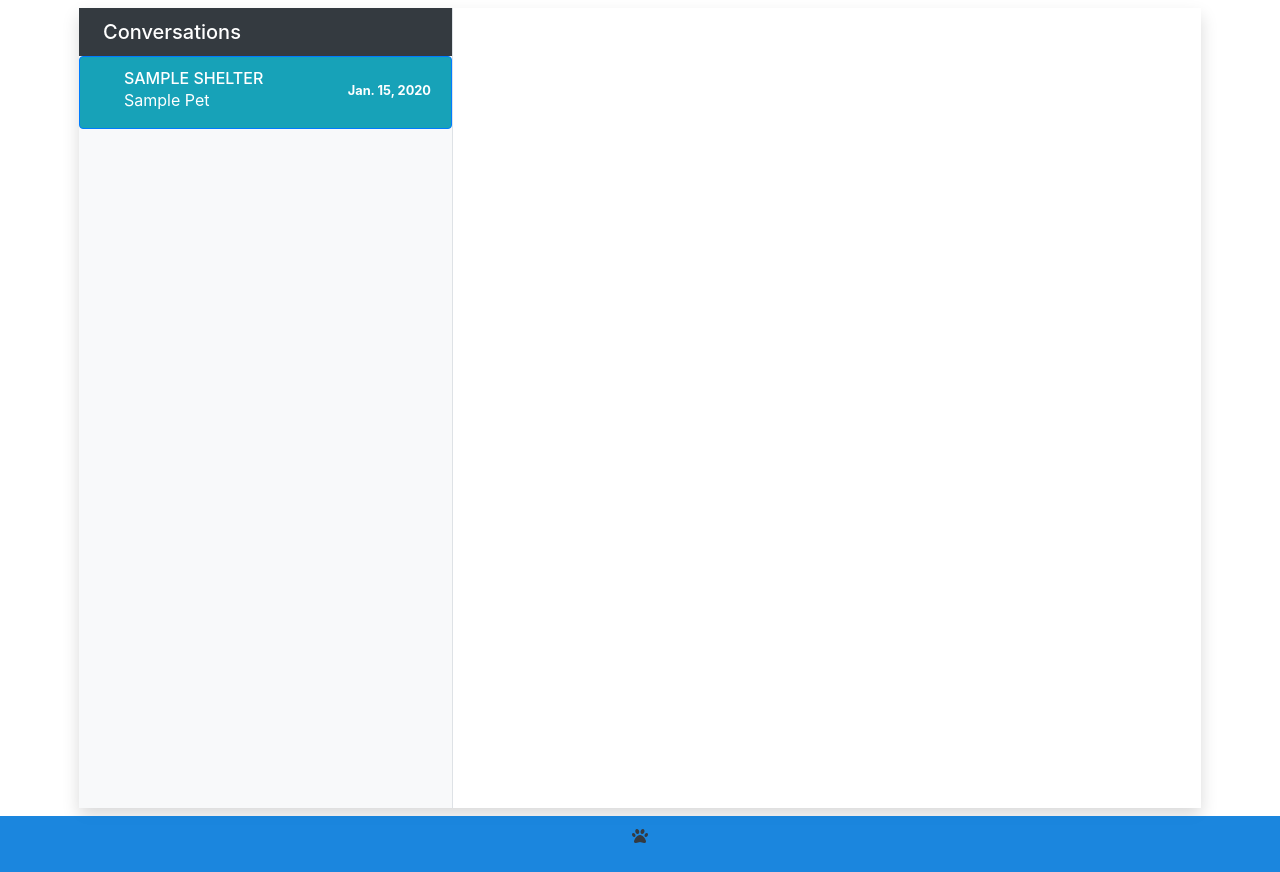
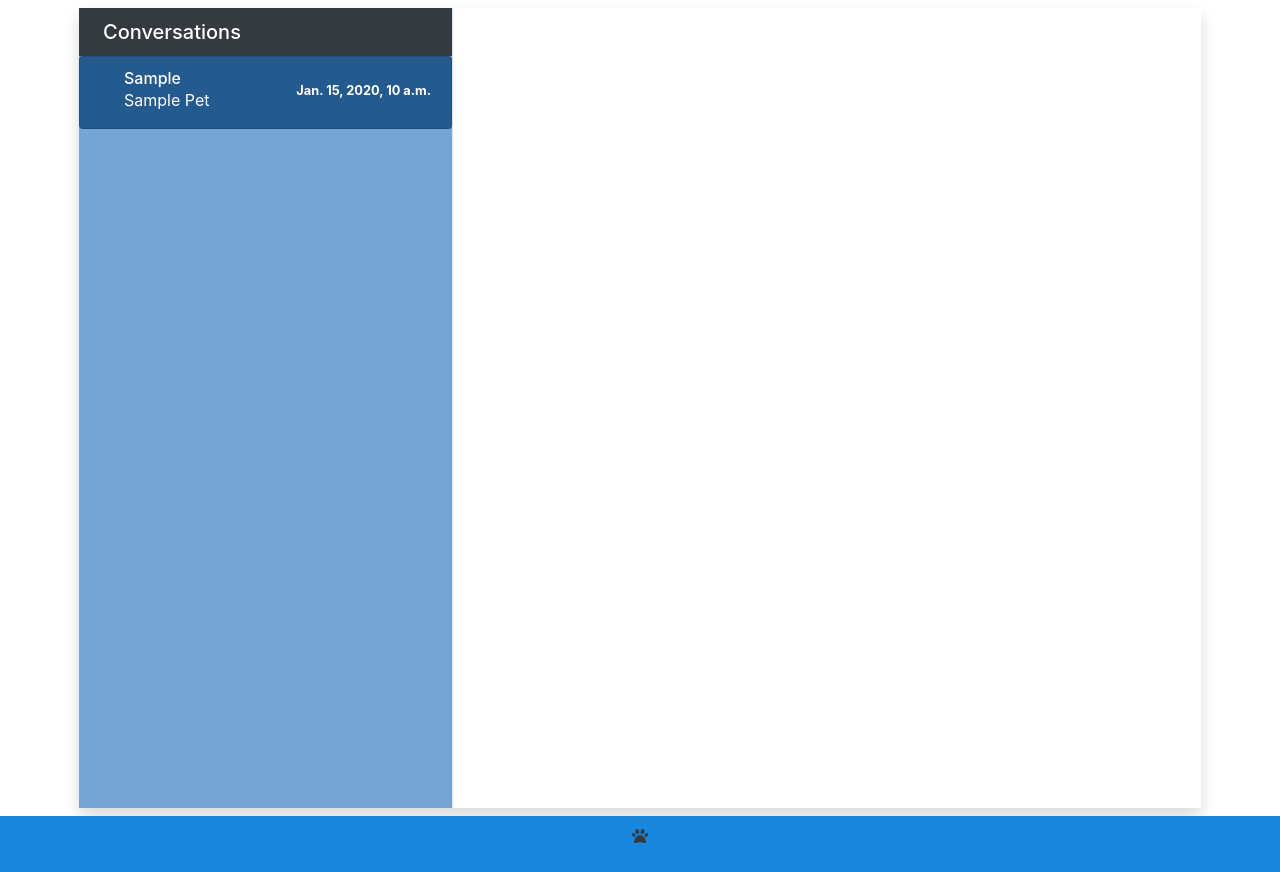
Before and after one commit to JorgeVidalCano/petShelter, a Django app: page /message/board/ in a window 1280 px wide. Shown: the part 57-929 px from the top of the page. Run offline with Django 3.2, Linux system fonts and the light colour scheme; a user stored in the database is signed in; tables that the repository leaves empty hold one stand-in row (values such as "Sample post"); parts of the project's set-up code (start-up, migrations or seed data) failed here and were passed over; some libraries are stand-ins or nearby versions.

Commit message:
Basic message app done

```diff
--- a/contactMessages/admin.py
+++ b/contactMessages/admin.py
@@ -7,4 +7,4 @@
 
 @admin.register(Message)
 class MessageAdmin(admin.ModelAdmin):
-    list_display = ['sender', 'receiver','chatroom','message','read', 'date_created']
+    list_display = ['sender', 'chatroom','message','read', 'date_created']
--- a/contactMessages/templates/BoardMessage.html
+++ b/contactMessages/templates/BoardMessage.html
@@ -1,8 +1,8 @@
 {% extends "shareblocks/base.html" %}
 {% block content %}
 <div class="container py-2 px-4">
-    <div class="row  overflow-hidden shadow">
-      <div class="col-4 px-0 bg-light border-right min-vh-100">
+    <div class="row overflow-hidden shadow min-vh-100 min-vh-250">
+      <div class="col-4 px-0 border-right board-Message-left">
         <div class="">
           <div class="text-white px-4 py-2 bg-dark">
             <p class="h5 mb-0 py-1">Conversations</p>
@@ -11,12 +11,16 @@
           {% for r in chatRooms %}
           <div class="messages-box ">
             <div class="list-group">
-              <a class="list-group-item list-group-item-action active text-white bg-info chatRoom" href="{% url 'show-messages' r.slug %}">
+              <a class="list-group-item list-group-item-action text-white chatRoom" href="{% url 'show-messages' r.slug %}">
                 <div class="media">
                   <div class="media-body ml-4">
                     <div class="d-flex align-items-center justify-content-between mb-1">
                       <div>
-                        <h6 class="mb-0">{{ r.shelter.name|upper }}</h6>
+                        {% if user.is_staff %}
+                        <h6 class="mb-0">{{ r.sender.username|title }}</h6>
+                        {% else %}
+                        <h6 class="mb-0">{{ r.shelter.name|title }}</h6>
+                        {% endif %}
                         <span class="mb-0">{{ r.pet.name|title }}</span>
                       </div>
                       <small class="small font-weight-bold">{{ r.date_created }}</small>
@@ -31,9 +35,10 @@
         </div>
       </div>
       <!-- Chat Box-->
-      <div class="col-8 px-0">
-        <div id="message" class="px-4 py-5 chat-box bg-white">
+      <div class="col-8 px-0 min-vh-0 max-vh-250">
+        <div id="message" class="px-4 py-5 chat-box bg-white scroll-bar-message">
           <!-- Sender Message-->
+
           {% for m in message %}
             {% if m.sender == request.user %}
             <!-- Reciever Message-->
@@ -59,12 +64,10 @@
             {% endif %}
           {% endfor %}
         <!-- Typing area -->
-
+      </div>
         <form id="answerForm" method="POST" data-url="" class="bg-light">
           {% csrf_token %}
-
         </form>
-      </div>
     </div>
   </div>
 
--- a/contactMessages/views.py
+++ b/contactMessages/views.py
@@ -13,7 +13,7 @@
 )
 from mainApp.models import Pet, Shelter
 from .forms import CommentForm
-from django.db.models import Q
+
 
 
 class BoardMessage(LoginRequiredMixin, ListView):
@@ -30,16 +30,15 @@
         # adds new data
         context['titleTab'] = 'Messages'
         context['titlePage'] = 'Check your messages'
-        haveShelter = Shelter.objects.filter(manager=self.request.user)
-        if haveShelter.exists():
-            filters = {'shelter':haveShelter[0]}
+
+        if self.request.user.is_staff:
+            filters = {'shelter': Shelter.objects.get(manager=self.request.user)}
         else:
             filters = {'sender':self.request.user}
+        #filters = {'sender':self.request.user}
         context.update({
-            # 'chatRooms': ChatRoom.objects.filter(sender=self.request.user).order_by('-date_created')
-
             'chatRooms': ChatRoom.objects.filter(**filters).order_by('-date_created')
-        })
+                        })
 
         return context
 
@@ -49,13 +48,16 @@
     model = Message
 
     def get(self, request, *args, **kwargs):
-        message = Message.objects.filter(chatroom__slug=self.kwargs['slug'])
+        message = Message.objects.filter(chatroom__slug=self.kwargs['slug']).order_by('-date_created')
+
+        #message.markAsRead(self.request.user)
         message_serialized = serializers.serialize('json', list(message))
         newMessageUrl = self.request.path_info + "newMessage/"
         return JsonResponse({
             'messages':message_serialized,
             'user_id': self.request.user.id,
-            'user_sender': message[0].sender.username.title(),
+            'user_sender': message[0].chatroom.sender.username.title(),
+            #'user_receiver': message[0].chatroom.shelter.manager.username.title(),
             'newMessageUrl': newMessageUrl}, status=200)
 
     def form_valid(self, form):
@@ -63,11 +65,11 @@
         chatRoom = ChatRoom.objects.filter(slug=self.kwargs['slug'])
 
         form.instance.sender = self.request.user
-        form.instance.receiver = chatRoom[0].shelter.manager
-        form.instance.chatroom = chatRoom
+        #form.instance.receiver = chatRoom[0].shelter.manager
+        form.instance.chatroom = chatRoom[0]
         form.save()
 
-        return JsonResponse({"instance": "Message sent."}, status=200)
+        return JsonResponse({"message": form.cleaned_data.get('message')}, status=200)
 
     def form_invalid(self, form):
         for m, e in form.errors.as_data().items():
@@ -85,16 +87,10 @@
 
     def form_valid(self, form):
         pet = Pet.objects.get(slug=self.kwargs['pet'])
-        newChat = ChatRoom.objects.filter(shelter= pet.shelter, sender= self.request.user, pet= pet)
-
-        if newChat.exists():
-            newChat = newChat[0]
-        else:
-            newChat = ChatRoom.objects.create(shelter= pet.shelter, sender= self.request.user, pet= pet)
-
+        newChat = ChatRoom.objects.get_or_create(shelter= pet.shelter, sender= self.request.user, pet= pet)
         form.instance.sender = self.request.user
-        form.instance.receiver = pet.shelter.manager
-        form.instance.chatroom = newChat
+        #form.instance.receiver = pet.shelter.manager
+        form.instance.chatroom = newChat[0]
         form.save()
         return JsonResponse({"instance": "Message sent."}, status=200)
 
--- a/mainApp/static/mainApp/javascript/ajaxComments.js
+++ b/mainApp/static/mainApp/javascript/ajaxComments.js
@@ -43,7 +43,8 @@
     event.preventDefault();
     var $formData = $(this).serialize();
     var $endpoint = window.location.origin + $(this).attr("href") || window.location.href
-
+    $(".activeChatRoom").removeClass("activeChatRoom");
+    $(this).addClass("activeChatRoom");
     $.ajax({
       method: "GET",
       url: $endpoint,
@@ -52,34 +53,35 @@
       error: handleFormError,
     })
     function handleFormSuccess(data, textStatus, jqXHR){
-      //console.log(data)
       console.log(textStatus)
       console.log(jqXHR)
 
-      $(".comment").empty(); // deletes the last conversation
-      $(".commentForm").empty();
+      $(".comment").remove(); // deletes the last conversation
+      $(".commentForm").remove(); // deletes the form
+
       var message = JSON.parse(data["messages"]);
+      // Months go from 0 to 11, so it needs a +1
       for (var i = 0; i < message.length; i++){
-
+        var d = new Date(message[i]['fields'].date_created)
         if(data["user_id"] == message[i]['fields'].sender){
-          var result = $(`<div class="media w-50 ml-auto mb-3">
+          var result = $(`<div class="comment media w-50 ml-auto mb-3">
                             <div class="media-body">
                               <p class="small font-weight-bold">You</p>
                                 <div class="bg-primary rounded py-2 px-3 mb-2">
                                   <p class="text-small mb-0 text-white">${message[i]['fields'].message}</p>
                                 </div>
-                              <p class="small text-muted">${ message[i]['fields'].date_created } </p>
+                              <p class="small text-muted">${ d.getHours()}:${d.getMinutes()} ${d.getDate()}/${d.getMonth()+1}/${d.getFullYear()}</p>
                               </div>
                             </div>
                         `);
         }else{
-          var result = $(`<div class="media w-50 mb-3">
+          var result = $(`<div class="comment media w-50 mb-3">
                             <div class="media-body ml-3">
                               <p class="small text-muted font-weight-bold">${ data["user_sender"] } </p>
                               <div class="bg-light rounded py-2 px-3 mb-2">
                                 <p class="text-small mb-0 text-muted">${message[i]['fields'].message}</p>
                               </div>
-                              <p class="small text-muted">${ message[i]['fields'].date_created } </p>
+                              <p class="small text-muted">${ d.getHours()}:${d.getMinutes()} ${d.getDate()}/${d.getMonth()+1}/${d.getFullYear()}</p>
                             </div>
                           </div>
                           `);
@@ -87,7 +89,7 @@
         $("#message").prepend($(result))
       }
       var form = $(`<div class="commentForm input-group">
-                      <textarea name="message cols=40 rows=4 placeholder="Type a message" aria-describedby="button-addon2" class="form-control rounded-0 border-0 py-4 bg-light"></textarea>
+                      <textarea name="message" cols=30 rows=3 placeholder="Type a message" aria-describedby="button-addon2" class="form-control rounded-0 border-0 py-4 bg-light"></textarea>
                       <div class="input-group-append">
                         <button id="button-addon2" type="submit" class="btn btn-link"> <i class="fa fa-paw"></i></button>
                       </div>
@@ -95,6 +97,7 @@
       $("#answerForm").append($(form))
 
       $("#answerForm").attr("data-url", data["newMessageUrl"])
+      $("#message").scrollTop($("#message").height());
     }
     function handleFormError(data, textStatus, errorThrown){
       console.log(data)
@@ -105,14 +108,14 @@
  }
 )
 
-// Creates a new comment
+// Creates a new comment in the board page
 $(document).ready(function () {
   var $form = $("#answerForm")
   $form.submit(function(event){
     event.preventDefault();
     var $formData = $(this).serialize();
     var $endpoint = window.location.origin + $form.attr("data-url") || window.location.href
-    alert($formData)
+
     $.ajax({
       method: "POST",
       url: $endpoint,
@@ -123,6 +126,20 @@
     function handleFormSuccess(data, textStatus, jqXHR){
       console.log(textStatus)
       console.log(jqXHR)
+      $form[0].reset();
+      var result = $(`<div class="comment media w-50 ml-auto mb-3">
+                        <div class="media-body">
+                          <p class="small font-weight-bold">You</p>
+                            <div class="bg-primary rounded py-2 px-3 mb-2">
+                              <p class="text-small mb-0 text-white">${data['message']}</p>
+                            </div>
+                          <p class="small text-muted">Now</p>
+                          </div>
+                        </div>
+                    `).hide();
+      $("#message").append($(result));
+      $(result).fadeIn(800);
+      $("#message").scrollTop($("#message").height());
     }
     function handleFormError(data, textStatus, errorThrown){
       console.log(data)
--- a/mainApp/static/mainApp/style.css
+++ b/mainApp/static/mainApp/style.css
@@ -54,13 +54,6 @@
     background-color: #03a9f4;
 }
 
-footer{
-    left: 0;
-    bottom: 0;
-    width: 100%;
-    text-align: center;
-}
-
 /* Carousel for pet detail */
 .img-carousel-shelter{
     width: auto;
@@ -74,17 +67,7 @@
     border-width: 0.5em;
     border-radius: 25%;
 }
-/* .isMainPicText{
-    position: absolute;
-    top: 5%;
-    left: 40%;
-    background-color: #2125297a;
-    text-decoration: none;
-    color: whitesmoke;
-    size: 1em;
-    padding: auto;
-    margin: auto;
-} */
+
 
 .error403{
     color: #FF7588;
@@ -99,9 +82,34 @@
 }
 
 .special-width{
+    /*In forms*/
     width: 50% !important;
 }
 
+.scroll-bar-message{
+    height: 50%;
+    overflow-y: scroll;
+}
+footer{
+    left: 0;
+    bottom: 0;
+    width: 100%;
+    text-align: center;
+}
+
+.board-Message-left{
+    background-color: #76a5d4;
+}
+.chatRoom{
+    background-color: #0d447bc4;
+}
+.chatRoom:hover{
+    background-color: #0d447b;
+}
+
+.activeChatRoom{
+    background-color: #355070 !important;
+}
 @media only screen and (max-width: 740px) {
     .img-carousel-shelter{
         max-width: 100%;
--- a/mainApp/templates/mainApp/detail_pet.html
+++ b/mainApp/templates/mainApp/detail_pet.html
@@ -36,13 +36,13 @@
   {% endif %}
   {% if not user.is_staff %}
   <div class="container special-width py-4">
+    {% if user.is_authenticated %}
     <form id="commentPet" method="POST" data-url="{{ request.site }}/message/{{object.slug}}/newMessage/">
       {% csrf_token %}
       {% for c in comment %}
         {{ c.label_tag|cut:":" }}
         {{ c }}
       {% endfor %}
-      {% if user.is_authenticated %}
         <button type="submit" class="btn btn-primary">Send</button>
       {% else %}
         <a class="nav-link" href="{% url 'login' %}">Login before sending a message</a>
```
Also changed, not shown: contactMessages/models.py (+19 -4 lines), contactMessages/migrations/0008_auto_20201115_1142.py (added), contactMessages/migrations/0009_remove_message_receiver.py (added).
